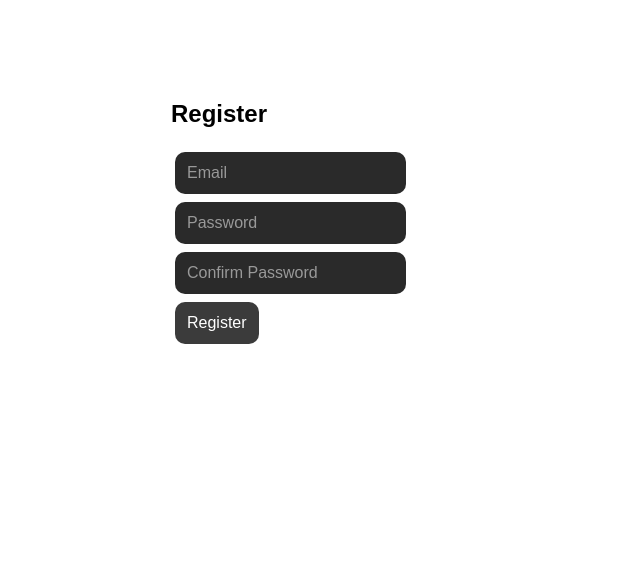
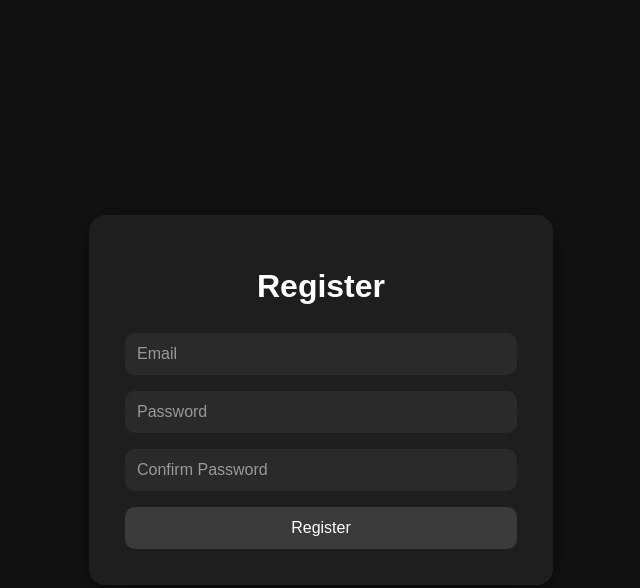
Before and after one commit to A-lex-Ra/TSello-frontend, a React (Vite) app: page /reg in a window 1280 px wide. Shown: the top 588 px of the page, without its empty margins (319-959 px from the left). Built offline with nearby package versions, Linux system fonts and the light colour scheme.

Commit message:
log & reg pages' style update

```diff
--- a/src/pages/Login.tsx
+++ b/src/pages/Login.tsx
@@ -22,23 +22,25 @@ const LoginPage = () => {
   };
 
   return (
-    <div className="container">
-      <form className="login-box" onSubmit={handleLogin}>
+    <div className="centering-container">
+      <form className="gapped-column" onSubmit={handleLogin}>
       <h1>Login</h1>
       <input
         type="email"
         placeholder="Email"
         value={email}
         onChange={(e) => setEmail(e.target.value)}
+        required
       />
       <input
         type="password"
         placeholder="Password"
         value={password}
         onChange={(e) => setPassword(e.target.value)}
+        required
       />
       <button type="submit">Login</button>
-      <button type="button" onClick={goToRegister}>Go to register page</button>
+      <button type="button" onClick={goToRegister} className='minor'>Go to register page</button>
       </form>
     </div>
   );
--- a/src/pages/Register.tsx
+++ b/src/pages/Register.tsx
@@ -27,8 +27,9 @@ const RegisterPage: React.FC = () => {
   };
 
   return (
-    <form onSubmit={handleSubmit} style={{ maxWidth: 300, margin: '100px auto' }}>
-      <h2>Register</h2>
+    <div className="centering-container">
+    <form onSubmit={handleSubmit} className="gapped-column">
+      <h1>Register</h1>
       {error && <p style={{ color: 'red' }}>{error}</p>} {/* Выводим ошибки */}
       <input
         type="email"
@@ -53,6 +54,7 @@ const RegisterPage: React.FC = () => {
       />
       <button type="submit">Register</button>
     </form>
+    </div>
   );
 };
 
--- a/src/styles/dark.css
+++ b/src/styles/dark.css
@@ -1,5 +1,5 @@
 
-.container {
+.centering-container {
   min-height: 100vh;
   display: flex;
   justify-content: center;
@@ -7,14 +7,14 @@
   background-color: #121212;
 }
 
-.login-box {
+.gapped-column {
   background-color: #1e1e1e;
   padding: 2rem;
   border-radius: 16px;
   box-shadow: 0 4px 20px rgba(0,0,0,0.5);
   display: flex;
   flex-direction: column;
-  gap: 1rem;
+  gap: 0.5rem;
   width: 90%;
   max-width: 400px;
 }
@@ -53,3 +53,10 @@ button {
 button:hover {
   background-color: #555;
 }
+
+button.minor {
+  background-color: #181818;
+}
+button.minor:hover {
+  background-color: #313131;
+}
```
